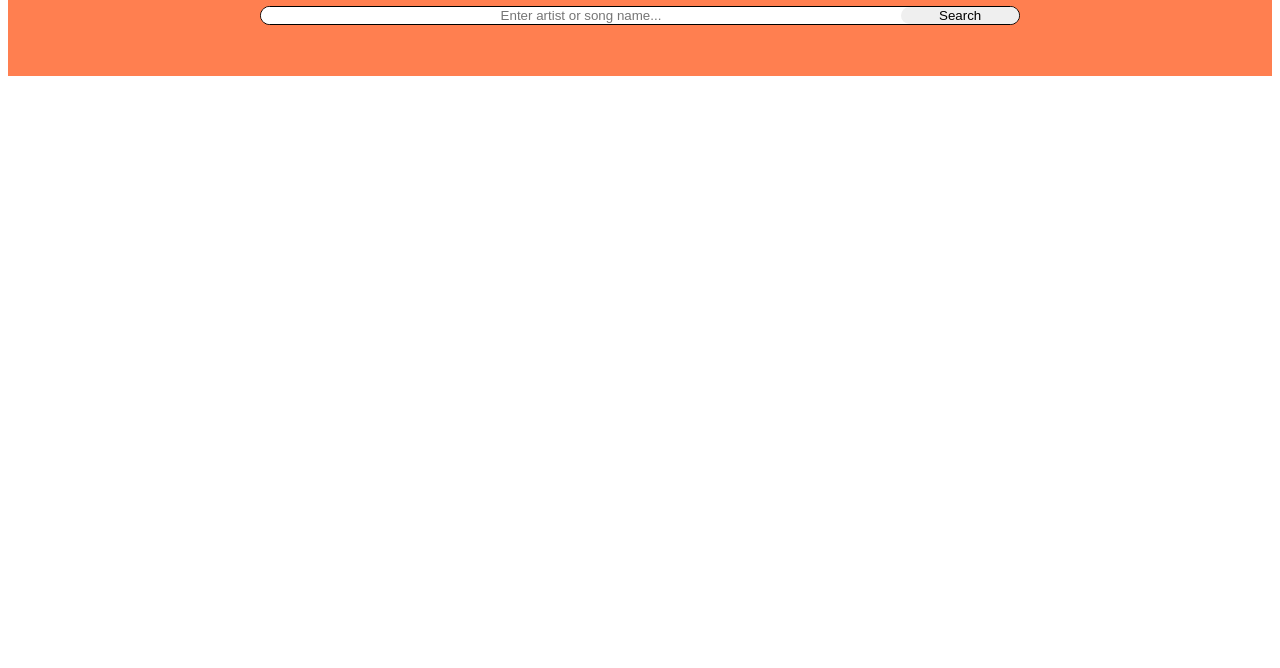
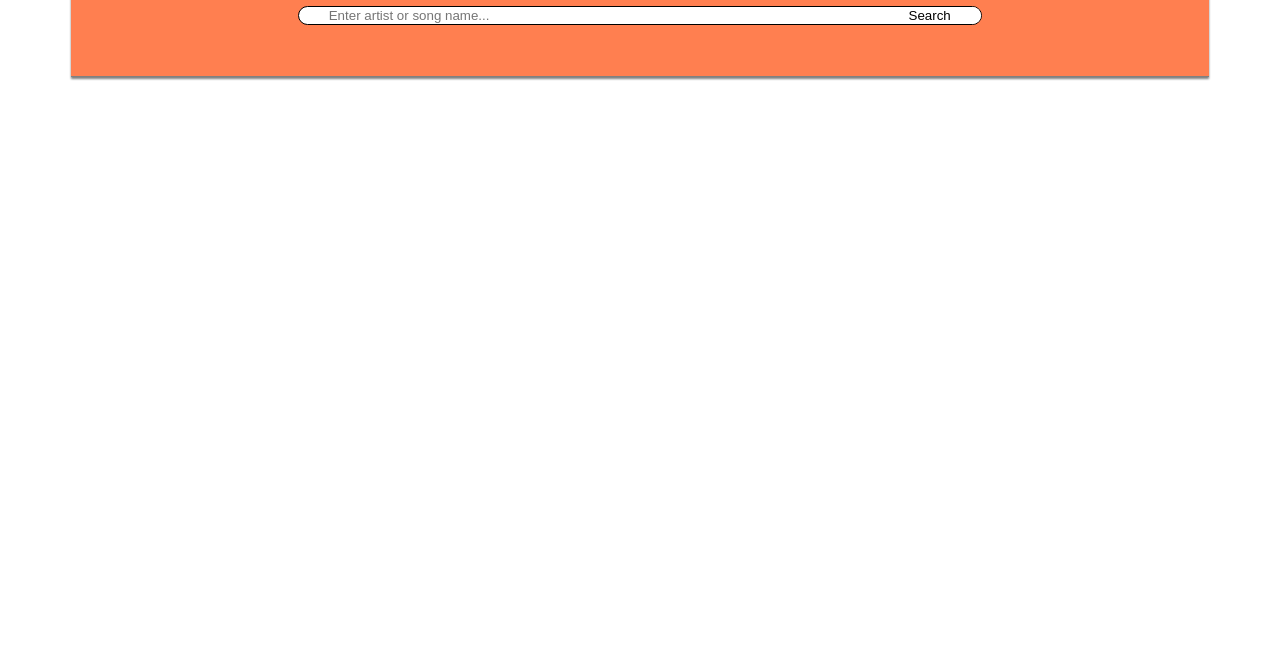
Before and after one commit to siddharthgopakumar/LyricsApp, a plain HTML site: page index.html in a window 1280 px wide. Shown: the part 132-800 px from the top of the page. Drawn offline with Linux system fonts and the light colour scheme.

Commit message:
search bar and some display improvements.

```diff
--- a/code.js
+++ b/code.js
@@ -12,6 +12,7 @@ submitBtn.addEventListener("click", (event) => {
             const div = document.createElement("div");
             const para = document.createElement("para");
             const button = document.createElement("button");
+            div.classList.add("resultIndividual");
             para.textContent = `${element["artist"]["name"]} ${element["title"]}`;
             button.textContent= "Get Lyrics";
             div.appendChild(para);
--- a/index.html
+++ b/index.html
@@ -12,7 +12,7 @@
         <h1>Search for Lyrics of Your Favourite Song</h1>
         <form id="form">
             <input type="text" id="search" placeholder="Enter artist or song name...">
-            <button>Search</button>
+            <button id="searchBtn">Search</button>
         </form>
     </header>
     <div id="result">
--- a/style.css
+++ b/style.css
@@ -6,6 +6,9 @@ header {
     justify-content: center;
     background-color: coral;
     height: 200px;
+    width: 90%;
+    border-bottom: solid 1px grey;
+    box-shadow: 0px 2px 2px grey;
 }
 form {
     border: 1px solid;
@@ -15,17 +18,39 @@ form {
     justify-content: space-between;
     background-color: white;
 }
-
+#search:focus{
+    outline: none;
+}
 #search {
-    padding: none;
+    padding-left: 30px;
     border: none;
     border-radius: 25px;
     flex: 6;
-    text-align: center;
+    background-color:transparent;
+    /* text-align: center; */
 }
-button{
+#searchBtn{
     padding: none;
     border: none;
     border-radius: 25px;
     flex: 1;
+    background-color: white;
 }
+body{
+    display: flex;
+    flex-direction: column;
+    align-items:center;
+}
+#result {
+    display:flex;
+    flex-direction: column;
+    justify-content: space-around;
+    align-items: stretch;
+    width: 50%;
+    height:500px;
+    margin-top: 30px;
+}
+.resultIndividual{
+    display: flex;
+    justify-content: space-between;
+}
```
